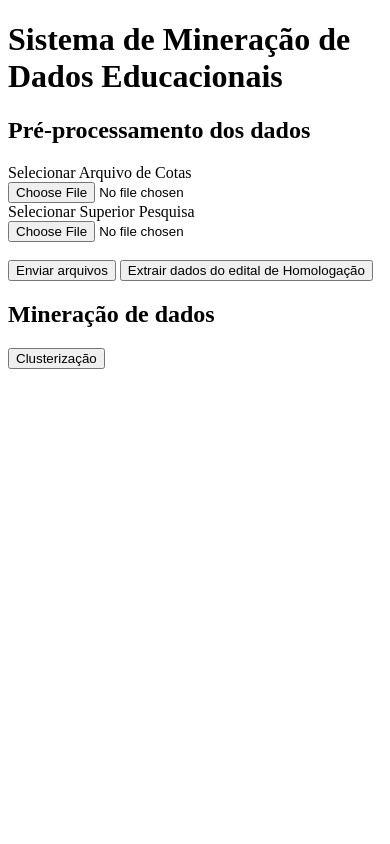
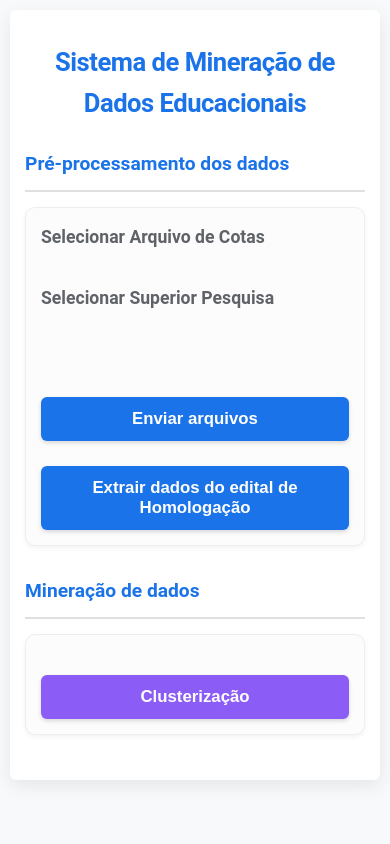
Before and after one commit to Antonioabriel/Projeto-MD, a Django app: page /polls/ in a window 390 px wide. Run offline with Django 5.2, Linux system fonts and the light colour scheme.

Commit message:
css index

```diff
--- a/mysite/polls/templates/polls/index.html
+++ b/mysite/polls/templates/polls/index.html
@@ -2,9 +2,11 @@
 <html>
 <head>
     <meta charset="utf-8">
+    <link rel="stylesheet" type="text/css" href="style.css">
     <title>Upload CSV</title>
 </head>
 <body>
+        <div class="container">
         <h1>Sistema de Mineração de Dados Educacionais</h1>
         <h2>Pré-processamento dos dados</h2>
         <form method="post" enctype="multipart/form-data">
@@ -32,5 +34,6 @@
                 <button type="submit">Clusterização</button>
             </form>
 
+        </div>
         </body>
         </html>
--- /dev/null
+++ b/mysite/polls/templates/polls/style.css
@@ -0,0 +1,225 @@
+/* Universal Box Sizing */
+html {
+    box-sizing: border-box;
+}
+*, *::before, *::after {
+    box-sizing: inherit;
+}
+
+/* Body e Tipografia */
+body {
+    font-family: 'Roboto', 'Helvetica Neue', Arial, sans-serif;
+    margin: 0;
+    padding: 20px;
+    background-color: #f8f9fa;
+    color: #3c4043;
+    line-height: 1.6;
+    display: flex;
+    justify-content: center;
+    align-items: flex-start; /* Alinha o conteúdo ao topo */
+    min-height: 100vh;
+}
+
+.container {
+    width: 100%;
+    max-width: 850px;
+    background-color: #ffffff;
+    padding: 30px;
+    border-radius: 12px;
+    box-shadow: 0 6px 18px rgba(0, 0, 0, 0.08);
+}
+
+/* Títulos */
+h1 {
+    color: #1a73e8;
+    text-align: center;
+    margin-bottom: 40px;
+    font-size: 2.2rem;
+    letter-spacing: -0.5px;
+    font-weight: 700;
+}
+
+h2 {
+    color: #1a73e8;
+    border-bottom: 2px solid #e0e0e0;
+    padding-bottom: 10px;
+    margin-top: 50px;
+    margin-bottom: 25px;
+    font-size: 1.6rem;
+    font-weight: 600;
+}
+
+/* Formulários */
+form {
+    background-color: #fcfcfc;
+    padding: 25px;
+    border-radius: 10px;
+    border: 1px solid #eee;
+    box-shadow: 0 2px 5px rgba(0, 0, 0, 0.05);
+    margin-bottom: 30px;
+}
+
+/* Labels customizadas para inputs */
+.custom-label {
+    display: block; /* Garante que o label ocupe uma linha inteira */
+    margin-bottom: 8px; /* Espaçamento menor entre label e botão de upload */
+    font-weight: bold;
+    color: #5f6368;
+    font-size: 1.1rem;
+}
+
+/* Esconde o input de arquivo padrão */
+.inputfile {
+    width: 0.1px;
+    height: 0.1px;
+    opacity: 0;
+    overflow: hidden;
+    position: absolute;
+    z-index: -1;
+}
+
+/* Estiliza o label associado ao input de arquivo para parecer um botão */
+.file-upload-button {
+    font-size: 1rem;
+    font-weight: 600;
+    color: #fff;
+    background-color: #6c757d;
+    display: block; /* IMPORTANTE: Faz com que o botão ocupe uma linha inteira */
+    width: fit-content; /* A largura se adapta ao conteúdo do texto */
+    max-width: 100%; /* Garante que não ultrapasse a largura do pai */
+    padding: 10px 20px;
+    border-radius: 5px;
+    cursor: pointer;
+    transition: background-color 0.3s ease, transform 0.2s ease;
+    margin-top: 5px;
+    margin-bottom: 20px; /* Espaço maior abaixo para separar os grupos de upload */
+}
+
+.file-upload-button:hover {
+    background-color: #5a6268;
+    transform: translateY(-2px);
+}
+
+/* Acessibilidade: estado de foco para navegação por teclado */
+.inputfile:focus + .file-upload-button,
+.file-upload-button:focus {
+    outline: 2px solid #1a73e8;
+    outline-offset: 2px;
+}
+
+/* Estilos Gerais dos Botões */
+button[type="submit"] {
+    color: white;
+    padding: 12px 25px;
+    border: none;
+    border-radius: 6px;
+    cursor: pointer;
+    font-size: 1.05rem;
+    font-weight: 600;
+    transition: background-color 0.3s ease, transform 0.2s ease, box-shadow 0.3s ease;
+    box-shadow: 0 2px 4px rgba(0, 0, 0, 0.15);
+}
+
+/* Botão primário "Enviar arquivos" */
+form button[type="submit"] {
+    background-color: #1a73e8;
+    display: block; /* IMPORTANTE: Ocupa uma linha inteira e largura total */
+    width: 100%;
+    margin-top: 25px; /* Espaço acima do botão */
+}
+
+form button[type="submit"]:hover {
+    background-color: #1558b0;
+    transform: translateY(-2px);
+    box-shadow: 0 4px 8px rgba(0, 0, 0, 0.2);
+}
+
+/* Estilos para os formulários de "Extrair dados" e "Clusterização" */
+.action-form {
+    display: flex; /* Usa flexbox para centralizar o botão */
+    justify-content: center;
+    padding: 20px;
+    margin-bottom: 30px; /* Garante espaço abaixo desses formulários também */
+}
+
+.action-form button {
+    margin: 0; /* Remove margens extras se centralizado por flex */
+}
+
+/* Botão "Extrair dados do edital de Homologação" */
+form[action*="mesclar"] button {
+    background-color: #34a853; /* Verde para esta ação */
+}
+
+form[action*="mesclar"] button:hover {
+    background-color: #278f44;
+}
+
+/* Botão "Clusterização" */
+form[action*="clusters"] button {
+    background-color: #8b5cf6; /* Roxo para esta ação */
+}
+
+form[action*="clusters"] button:hover {
+    background-color: #7c48e7;
+}
+
+/* Ajustes Responsivos */
+@media (max-width: 768px) {
+    body {
+        padding: 15px;
+        align-items: flex-start;
+    }
+
+    .container {
+        padding: 20px;
+        border-radius: 8px;
+    }
+
+    h1 {
+        font-size: 1.8rem;
+        margin-bottom: 30px;
+    }
+
+    h2 {
+        font-size: 1.4rem;
+        margin-top: 30px;
+        margin-bottom: 15px;
+    }
+
+    button,
+    .file-upload-button {
+        /* Já estão como display: block e width: 100% pelos estilos acima,
+           apenas ajustamos margens para telas menores */
+        margin-bottom: 15px; /* Espaço entre botões empilhados */
+    }
+
+    form button[type="submit"] {
+        margin-bottom: 0; /* O botão de submit principal já tem sua margem tratada pelo margin-top */
+    }
+}
+
+@media (max-width: 480px) {
+    body {
+        padding: 10px;
+    }
+
+    .container {
+        padding: 15px;
+        border-radius: 6px;
+    }
+
+    h1 {
+        font-size: 1.6rem;
+        margin-bottom: 25px;
+    }
+
+    h2 {
+        font-size: 1.2rem;
+        margin-top: 25px;
+    }
+
+    form {
+        padding: 15px;
+    }
+}
```
Lines whose indentation alone changed are shown as unchanged.
